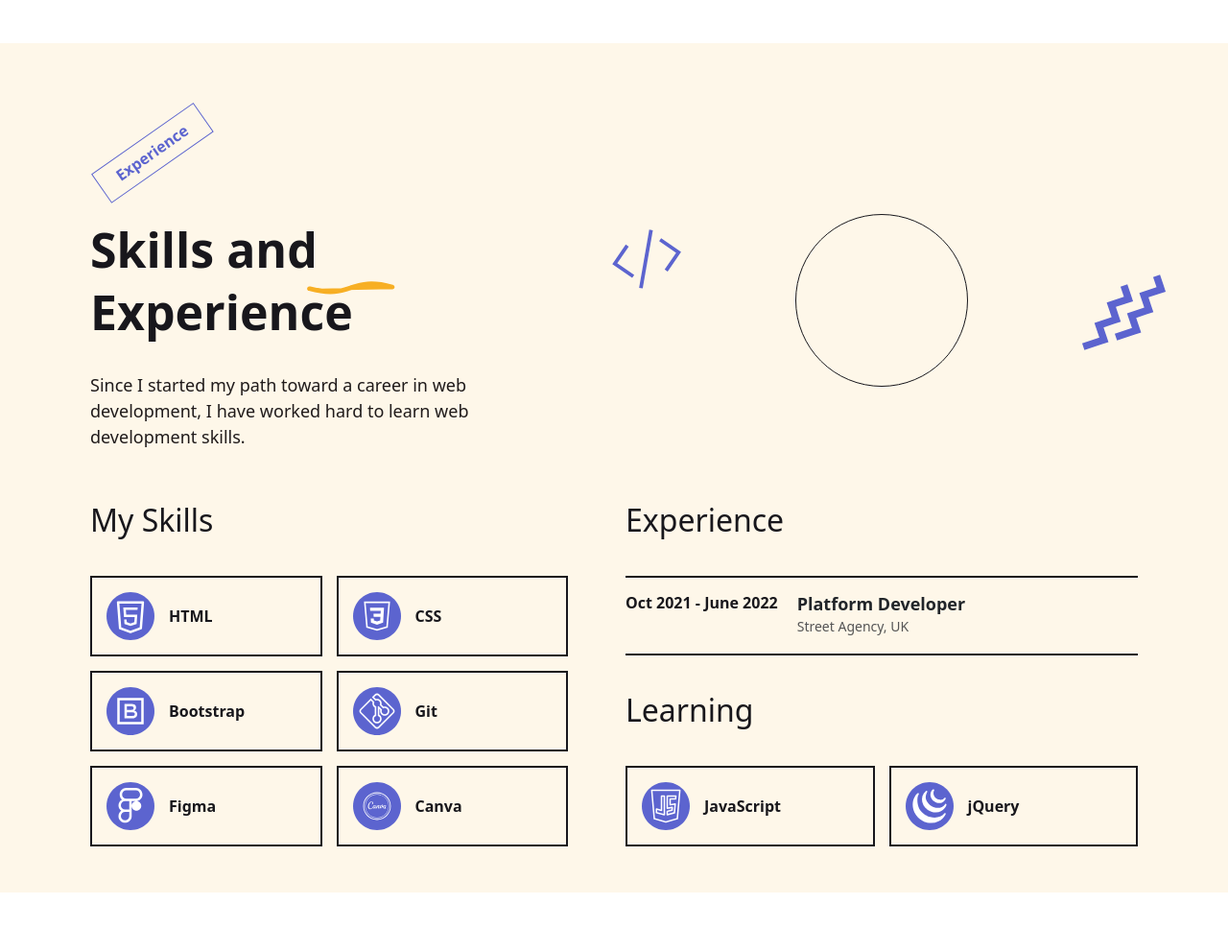
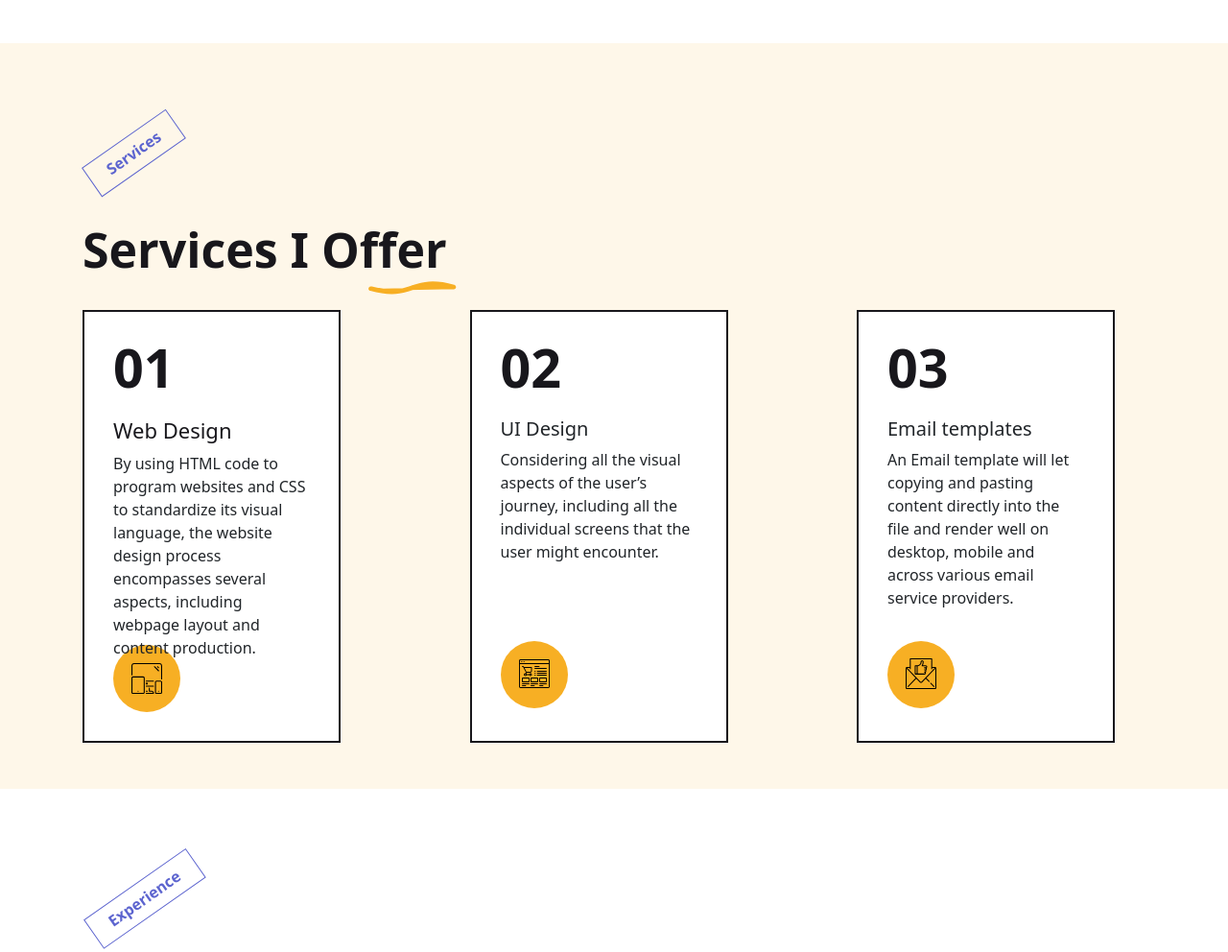
Before and after one commit to nastiko/portfolio, a plain HTML site: page index.html in a window 1280 px wide. Shown: the part 781-1773 px from the top of the page at 96% size. Drawn offline with Linux system fonts and the light colour scheme.

Commit message:
Created services section where I put information, icons and styled it

```diff
--- a/css/index.css
+++ b/css/index.css
@@ -10,13 +10,13 @@
 
 html {
     box-sizing: border-box;
+    font-family: "Rubik", sans-serif;
 }
 
 body {
     color: var(--very-dark);
     font-size: 12px;
     line-height: 1.5;
-    font-family: "Poppins", sans-serif;
     font-weight: 300;
 }
 
@@ -26,6 +26,7 @@ body {
 
 /*header*/
 .border-header {
+    font-family: "Poppins", sans-serif;
     background-color: var(--white);
     border-bottom: 2px solid #18171C;
     position: sticky;
@@ -186,15 +187,80 @@ body {
     height: 16px;
 }
 
+/*services section*/
+.img-wave_service::after {
+    content: "";
+    background-image: url("../img/wave-line.svg");
+    background-repeat: no-repeat;
+    width: 92px;
+    height: 14px;
+    position: absolute;
+    left: 30%;
+}
+
+.feature-box {
+    background: var(--white);
+    border: 2px solid var(--very-dark);
+    box-shadow: 0 0 0 0 var(--very-dark);
+    transition: ease all 0.35s;
+    padding: 30px!important;
+}
+
+.number {
+    font-size: 3.475rem;
+    font-weight: 700;
+    color: var(--very-dark);
+    line-height: 1;
+    margin-bottom: 1.5rem;
+}
+
+.item-service {
+    font-size: 1.375rem;
+    color: var(--very-dark);
+    margin-bottom: 10px;
+}
+
+.height-paragraph {
+    height: 185px;
+}
+
+.box-icon {
+    display: flex;
+    align-items: center;
+    justify-content: center;
+    background-color: var(--yellow);
+    width: 70px;
+    height: 70px;
+    border-radius: 50%;
+}
+
+.icon-tablet, .icon-desktop, .icon-email {
+    background-repeat: no-repeat;
+    width: 32px;
+    height: 33px;
+}
+
+.icon-tablet {
+    background-image: url("../img/tablet.svg");
+}
+
+.icon-desktop {
+    background-image: url("../img/desktop.svg");
+}
+
+.icon-email {
+    background-image: url("../img/email.svg");
+}
+
 /*skills section*/
 .container-fluid.container-section {
     background-color: var(--apricot-ice);
+    padding: 0;
 }
 
 .row.skills-section {
     display: flex;
     justify-content: space-between;
-    margin: 3rem 0;
 }
 
 .medium-header {
@@ -224,6 +290,7 @@ body {
     left: 25%;
 }
 
+
 .skill-item {
     padding: 15px;
     border: 2px solid var(--very-dark);
@@ -233,7 +300,7 @@ body {
     transition: ease all 0.35s;
 }
 
-.skill-item:hover {
+.skill-item:hover, .feature-box:hover {
     box-shadow: 3px 3px 0 0 var(--very-dark);
 }
 
--- a/index.html
+++ b/index.html
@@ -32,7 +32,7 @@
         <div class="icon-plus"></div>
         <div class="icon-arrow"></div>
         <div class="row align-items-center">
-            <div class="col-lg-6 pe-xl-5 py-5">
+            <div class="col-lg-6 ps-xl-3 pe-xl-5 py-5">
                 <span class="transform-text">Hello.</span>
                 <h1 class="bs-header">Anastasia Hrynkevich</h1>
                 <h3 class="ms-header">Junior Front-end Developer</h3>
@@ -57,8 +57,49 @@
     </section>
     <section class="container-fluid container-section">
         <div class="container">
+            <div class="row">
+                <div class="col-lg-12 align-items-center ps-xl-3 pe-xl-5 pt-5">
+                    <div class="mt-5 transform-text">Services</div>
+                    <h3 class="medium-header">
+                        <span class="img-wave_service">Services I Offer<br></span>
+                    </h3>
+                </div>
+            </div>
+            <div class="row ps-xl-3 pe-xl-5 pb-5 d-flex justify-content-between">
+                <div class="col-lg-3 col-sm-12 feature-box">
+                    <h1 class="number">01</h1>
+                    <h5 class="item-service">Web Design</h5>
+                    <p class="height-paragraph">By using HTML code to program websites and CSS to standardize its visual language, the website
+                        design process encompasses several aspects, including webpage layout and content production.</p>
+                    <div class="box-icon">
+                        <div class="icon-tablet bg-icon"></div>
+                    </div>
+                </div>
+                <div class="col-lg-3 col-sm-12 feature-box">
+                    <h1 class="number">02</h1>
+                    <h5>UI Design</h5>
+                    <p class="height-paragraph">Considering all the visual aspects of the user’s journey, including all the individual screens
+                        that the user might encounter.</p>
+                    <div class="box-icon">
+                        <div class="icon-desktop"></div>
+                    </div>
+                </div>
+                <div class="col-lg-3 col-sm-12 feature-box">
+                    <h1 class="number">03</h1>
+                    <h5>Email templates</h5>
+                    <p class="height-paragraph">An Email template will let copying and pasting content directly into the file and render well on
+                        desktop, mobile and across various email service providers.</p>
+                    <div class="box-icon">
+                        <div class="icon-email"></div>
+                    </div>
+                </div>
+            </div>
+        </div>
+    </section>
+    <section class="container-fluid">
+        <div class="container">
             <div class="row row-cols-2 skills-section pt-5">
-                <div class="col-lg-6 align-items-center pe-xl-5 pt-5">
+                <div class="col-lg-6 align-items-center ps-xl-3 pe-xl-5 pt-5">
                     <span class="transform-text">Experience</span>
                     <h3 class="medium-header">
                         <span class="img-wave">Skills and
@@ -79,7 +120,7 @@
                         </div>
                     </div>
                 </div>
-                <div class="col-lg-6 align-items-center pe-xl-5 pb-5">
+                <div class="col-lg-6 align-items-center ps-xl-3 pe-xl-5 pb-5">
                     <h3 class="skill-text">My Skills</h3>
                     <div class="grid-skills">
                         <div class="col-lg-12 col-md-12 col-sm-12 skill-item">
@@ -138,6 +179,7 @@
             </div>
         </div>
     </section>
+
 </main>
 </body>
 </html>
```
Also changed, not shown: img/desktop.svg (added), img/email.svg (added), img/tablet.svg (added).
